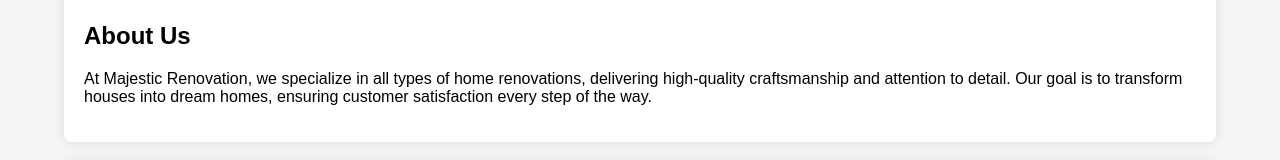
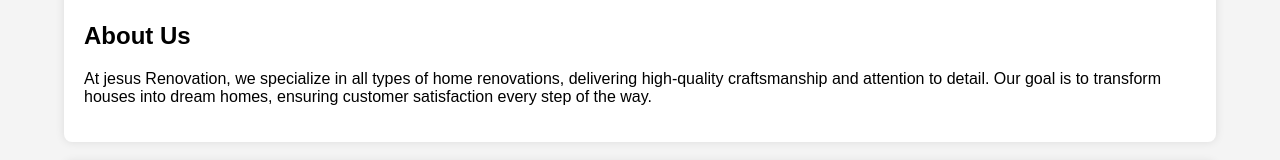
Before and after one commit to sebavi1/majestic-renovations, a plain HTML site: page index.html in a window 1280 px wide. Shown: the part 167-327 px from the top of the page. Drawn offline with Linux system fonts and the light colour scheme.

Commit message:
Update index.html

```diff
--- a/index.html
+++ b/index.html
@@ -31,7 +31,7 @@
     <div class="container">
         <div id="about" class="section">
             <h2>About Us</h2>
-            <p>At Majestic Renovation, we specialize in all types of home renovations, delivering high-quality craftsmanship and attention to detail. Our goal is to transform houses into dream homes, ensuring customer satisfaction every step of the way.</p>
+            <p>At jesus Renovation, we specialize in all types of home renovations, delivering high-quality craftsmanship and attention to detail. Our goal is to transform houses into dream homes, ensuring customer satisfaction every step of the way.</p>
         </div>
         <div id="services" class="section">
             <h2>Our Services</h2>
```
